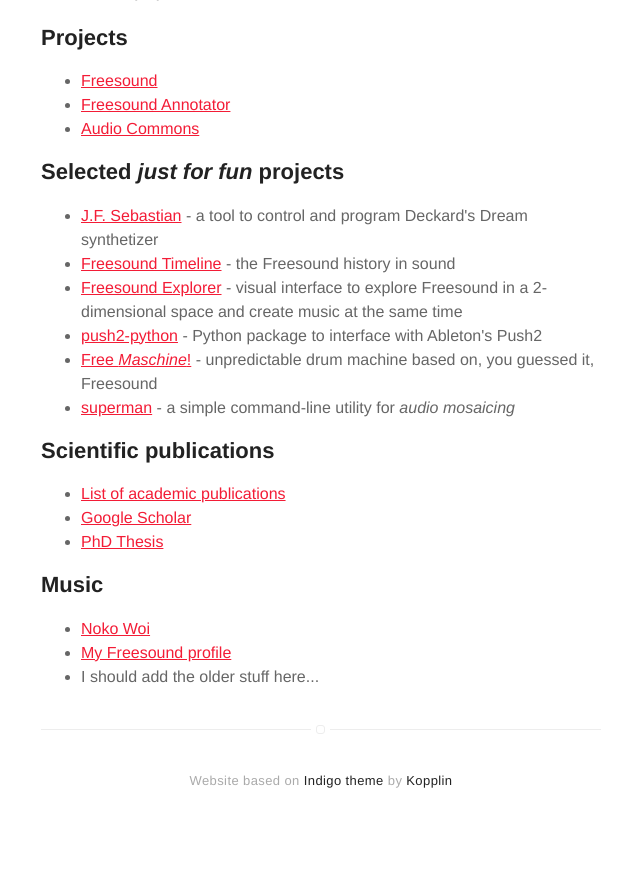
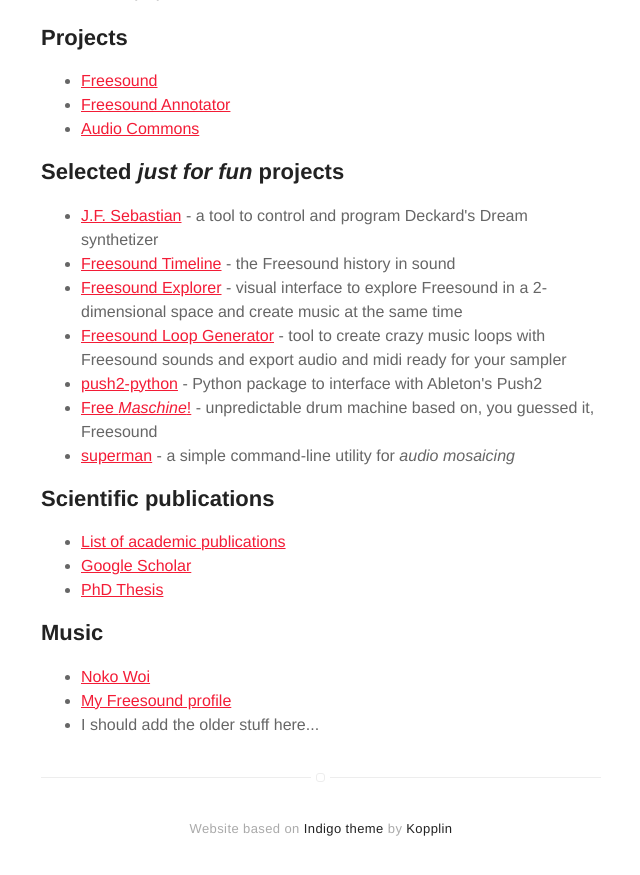
Before and after one commit to ffont/ffont.github.io, a Jekyll site: the page built from index.html, in a window 1280 px wide and 900 px high, scrolled down 1186 px. Shown: the top 875 px of the window, without its empty margins (319-959 px from the left). Built offline with Jekyll 4.4.1, drawn with Linux system fonts in a browser that asks for light colours; before the commit the page ends 2038 px from its top, so only the background shows below that.

Commit message:
Add Freesound Loop Generator

```diff
--- a/index.html
+++ b/index.html
@@ -26,6 +26,7 @@
 	<li><a href="https://ritaandaurora.github.io/ddrm-jfsebastian/">J.F. Sebastian</a> - a tool to control and program Deckard's Dream synthetizer</li>
 	<li><a href="https://labs.freesound.org/apps/freesound-timeline.html">Freesound Timeline</a> - the Freesound history in sound</li>
 	<li><a href="https://labs.freesound.org/apps/freesound-explorer.html">Freesound Explorer</a> - visual interface to explore Freesound in a 2-dimensional space and create music at the same time</li>
+	<li><a href="https://ffont.github.io/freesound-loop-generator/">Freesound Loop Generator</a> - tool to create crazy music loops with Freesound sounds and export audio and midi ready for your sampler</li>
 	<li><a href="https://github.com/ffont/push2-python/">push2-python</a> - Python package to interface with Ableton's Push2</li>
 	<li><a href="https://labs.freesound.org/apps/free-maschine.html">Free <i>Maschine</i>!</a> - unpredictable drum machine based on, you guessed it, Freesound</li>
 	<li><a href="https://github.com/ffont/superman">superman</a> - a simple command-line utility for <i>audio mosaicing</i></li>
```
